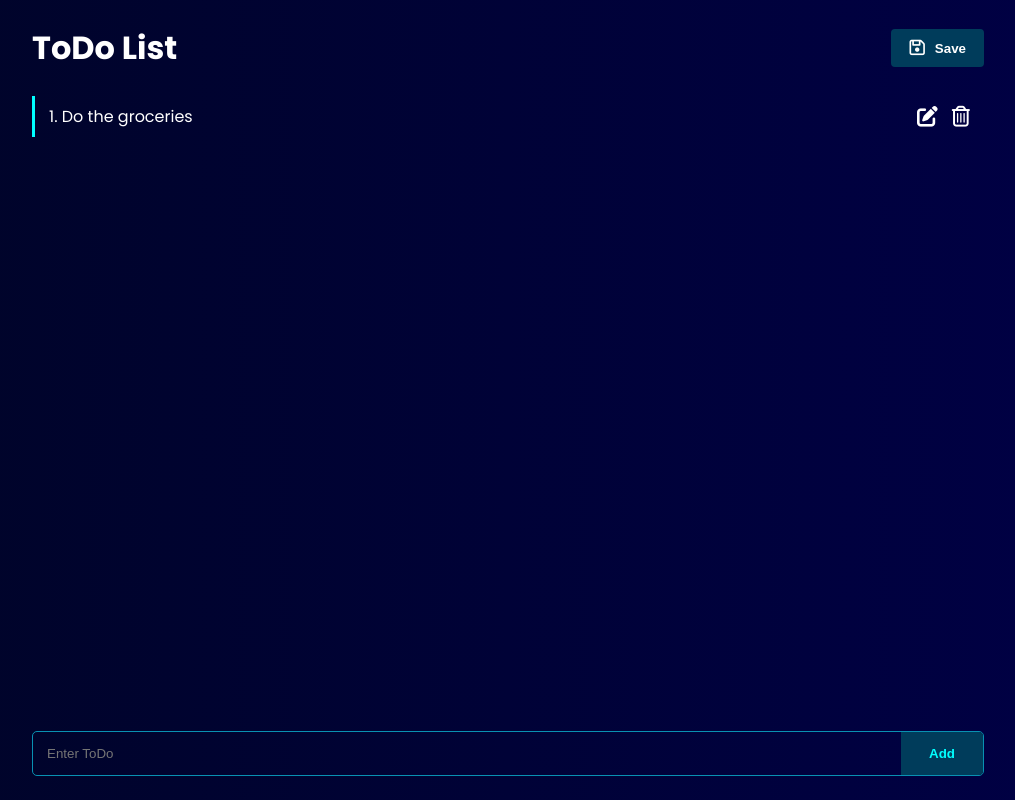
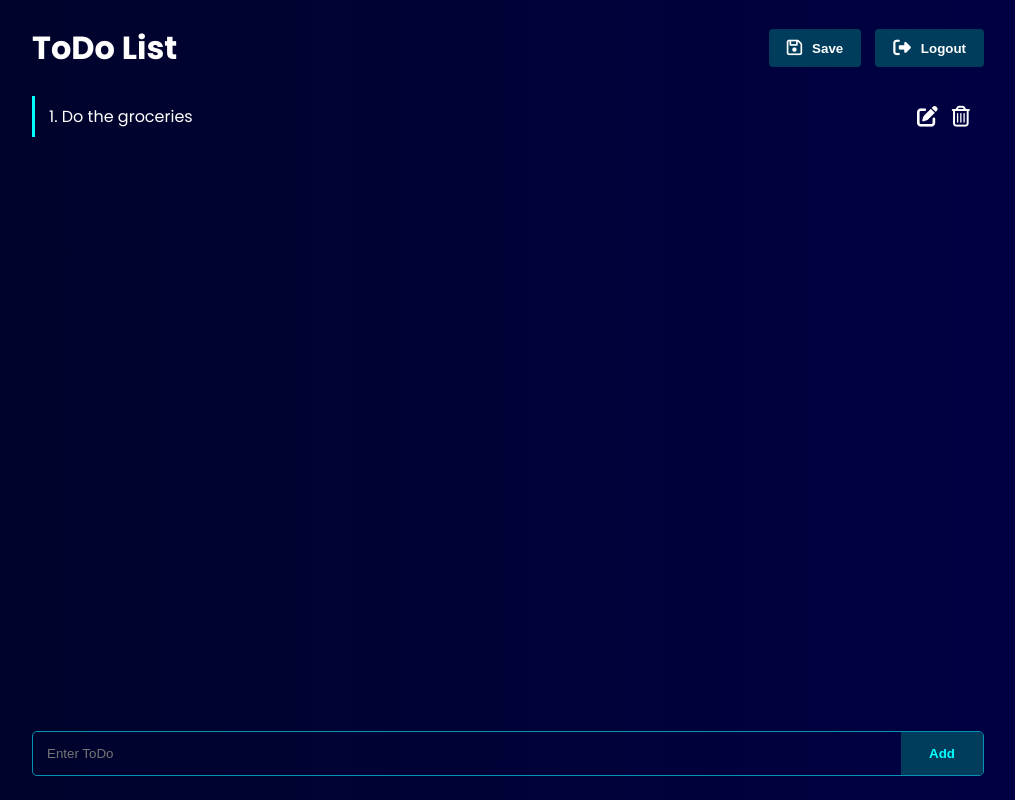
Before and after one commit to NathanDavids/ToDoList, a SvelteKit app: page /dashboard in a window 1280 px wide. Shown: the whole page, without its empty margins (132-1147 px from the left). Built offline with nearby package versions, Linux system fonts and the light colour scheme.

Commit message:
Added Logout Button

```diff
--- a/src/routes/dashboard/+page.svelte
+++ b/src/routes/dashboard/+page.svelte
@@ -34,7 +34,10 @@
 <div class="mainContainer">
     <div class="headerContainer">
         <h1>ToDo List</h1>
-        <button><i class="fa-regular fa-floppy-disk"></i>Save</button>
+        <div class="headerButtons">
+            <button><i class="fa-regular fa-floppy-disk"></i>Save</button>
+            <button><i class="fa-solid fa-right-from-bracket"></i>Logout</button>
+        </div>
     </div>
     <main>
         {#if todoList.length === 0}
@@ -76,6 +79,12 @@
         display: flex;
         align-items: center;
         justify-content: space-between;
+    }
+
+    .headerButtons{
+        display: flex;
+        align-items: center;
+        gap: 14px;
     }
 
     .headerContainer button{
```
